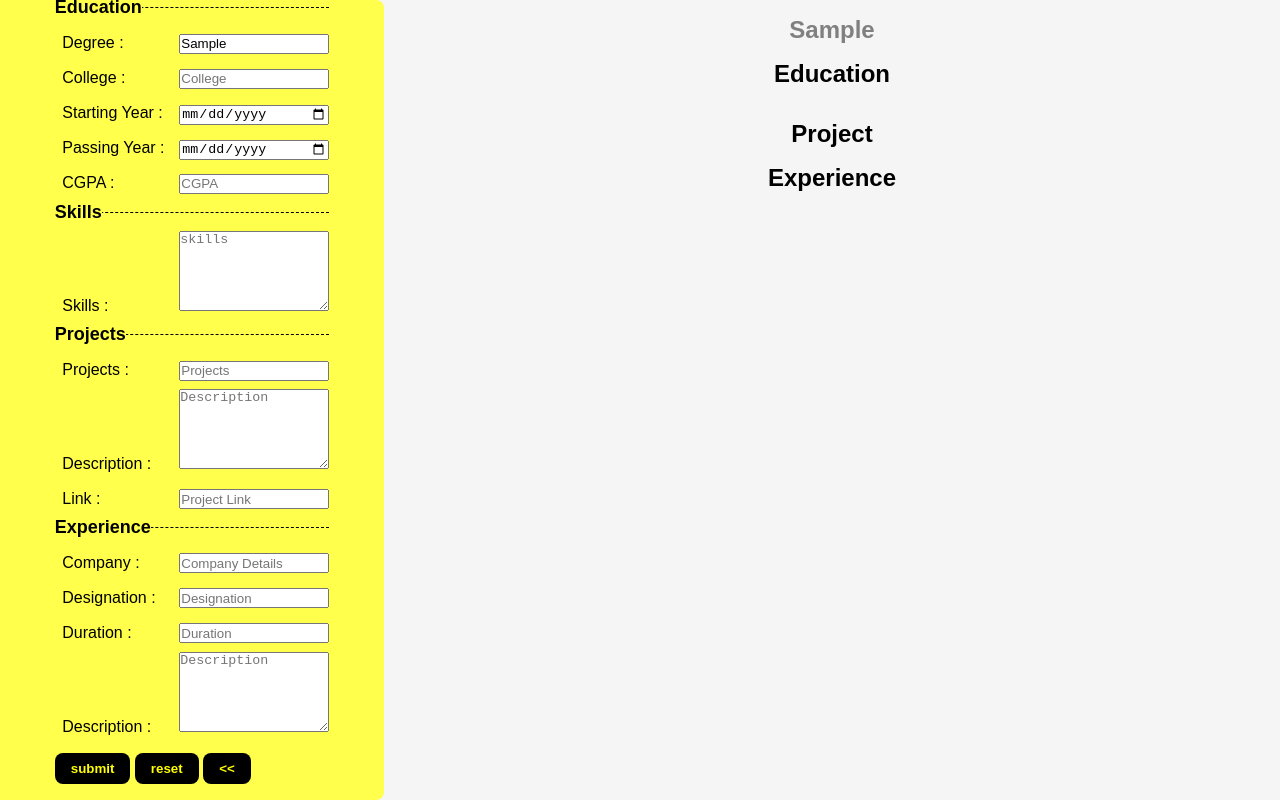
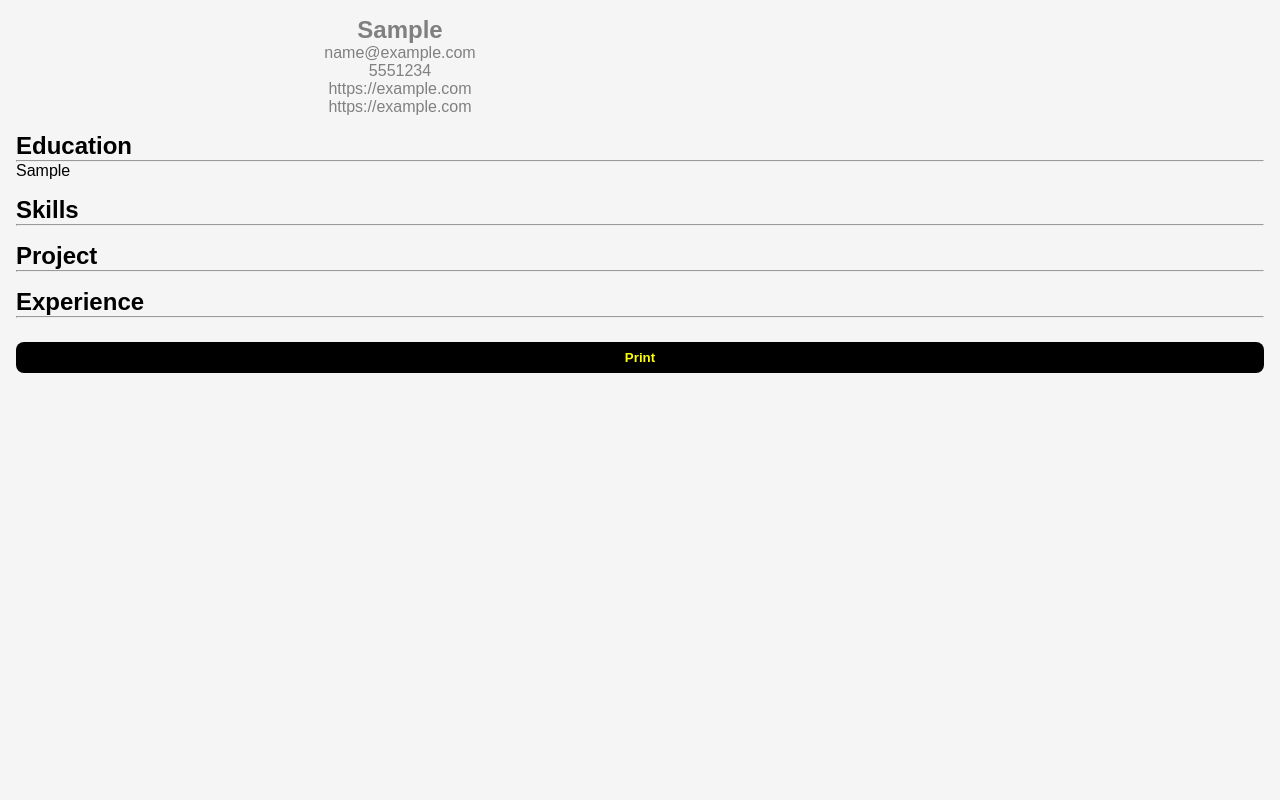
Before and after one commit to deepak2901/auto-generated-cv.github.io, a plain HTML site: page index.html in a window 1280 px wide. Both pictures are taken after typing "Sample", "name@example.com", "5551234", "https://example.com", "https://example.com", "Sample" into the empty fields and a click on the button "<<". Drawn offline with Linux system fonts and the light colour scheme.

Commit message:
checkpoint 4

```diff
--- a/app.js
+++ b/app.js
@@ -5,6 +5,22 @@ form.addEventListener("submit", handleSubmit);
 // eg.
 const name = document.getElementById("name");
 const tel = document.getElementById("tel");
+const github = document.getElementById("github");
+const linkedin = document.getElementById("linkedin");
+const degree = document.getElementById("degree");
+const college = document.getElementById("college");
+const startingYear = document.getElementById("startingYear");
+const passingYear = document.getElementById("passingYear");
+const cgpa = document.getElementById("cgpa");
+const skills = document.getElementById("skills");
+const project = document.getElementById("project");
+const pdescription = document.getElementById("pDescription");
+const link = document.getElementById("link");
+const company = document.getElementById("company");
+const designation = document.getElementById("designation");
+const duration = document.getElementById("duration");
+const eDescription = document.getElementById("eDescription");
+
 
 function handleSubmit(e) {
   e.preventDefault();
@@ -25,65 +41,85 @@ function handleSubmit(e) {
     var github = document.getElementById("github").value;
     document.getElementById("git_hub").innerHTML = github
 
-    var email = document.getElementById("email").value;
-    document.getElementById("email_id").innerHTML = email
+    var linkedin = document.getElementById("linkedin").value;
+    document.getElementById("linked_in").innerHTML = linkedin
 
-    var email = document.getElementById("email").value;
-    document.getElementById("email_id").innerHTML = email
+    var degree = document.getElementById("degree").value;
+    document.getElementById("degree_").innerHTML = degree
 
-    var email = document.getElementById("email").value;
-    document.getElementById("email_id").innerHTML = email
+    var college = document.getElementById("college").value;
+    document.getElementById("college_").innerHTML = college
 
-    var email = document.getElementById("email").value;
-    document.getElementById("email_id").innerHTML = email
+    var startingYear = document.getElementById("startingYear").value;
+    document.getElementById("starting_year").innerHTML = startingYear
 
-    var email = document.getElementById("email").value;
-    document.getElementById("email_id").innerHTML = email
+    var passingYear = document.getElementById("passingYear").value;
+    document.getElementById("passing_year").innerHTML = passingYear
 
-    var email = document.getElementById("email").value;
-    document.getElementById("email_id").innerHTML = email
+    var cgpa = document.getElementById("cgpa").value;
+    document.getElementById("cgpa_").innerHTML = cgpa
 
-    var email = document.getElementById("email").value;
-    document.getElementById("email_id").innerHTML = email
+    var skills = document.getElementById("skills").value;
+    document.getElementById("skills_").innerHTML = skills
 
-    var email = document.getElementById("email").value;
-    document.getElementById("email_id").innerHTML = email
+    var project = document.getElementById("project").value;
+    document.getElementById("project_").innerHTML = project
 
-    var email = document.getElementById("email").value;
-    document.getElementById("email_id").innerHTML = email
+    var pDescription = document.getElementById("pDescription").value;
+    document.getElementById("pdescription_").innerHTML = pDescription
 
-    var email = document.getElementById("email").value;
-    document.getElementById("email_id").innerHTML = email
+    var plink = document.getElementById("plink").value;
+    document.getElementById("link_").innerHTML = plink
 
-    var email = document.getElementById("email").value;
-    document.getElementById("email_id").innerHTML = email
+    var ecompany = document.getElementById("ecompany").value;
+    document.getElementById("company_").innerHTML = ecompany
+
+    var edesignaton = document.getElementById("edesignaton").value;
+    document.getElementById("designaton_").innerHTML = edesignaton
+
+    var eduration = document.getElementById("eduration").value;
+    document.getElementById("duration_").innerHTML = eduration
+
+    var edescription = document.getElementById("edescription").value;
+    document.getElementById("eDescription_").innerHTML = edescription
 
 
     document.getElementById("name").value = '';
     document.getElementById("email").value = '';
     document.getElementById("tel").value = '';
     document.getElementById("github").value = '';
-    document.getElementById("tel").value = '';
-    document.getElementById("tel").value = '';
-    document.getElementById("tel").value = '';
-    document.getElementById("tel").value = '';
-    document.getElementById("tel").value = '';
-    document.getElementById("tel").value = '';
-    document.getElementById("tel").value = '';
-    document.getElementById("tel").value = '';
+    document.getElementById("linkedin").value = '';
+    document.getElementById("degree").value = '';
+    document.getElementById("college").value = '';
+    document.getElementById("startingYear").value = '';
+    document.getElementById("passingYear").value = '';
+    document.getElementById("cgpa").value = '';
+    document.getElementById("skills").value = '';
+    document.getElementById("project").value = '';
+    document.getElementById("pDescription").value = '';
+    document.getElementById("plink").value = '';
+    document.getElementById("company").value = '';
+    document.getElementById("designaton").value = '';
+    document.getElementById("duration").value = '';
+    document.getElementById("eDescription").value = '';
 
-  // //   similarly for all the other fields
 }
 
 function handleLeft() {
   const left = document.querySelector(".left");
+  left.style.display = "none";
   const right = document.querySelector(".right");
+  right.style.width = "100%";
   const print = document.querySelector(".print");
+  print.style.display = "block";
   // write more codes here
 }
 function handlePrint() {
   const right = document.querySelector(".right");
+  right.style.width = "100%";
   const left = document.querySelector(".left");
+  left.style.display = "block";
   const print = document.querySelector(".print");
+  print.style.display = "none"
   // write more codes here
 }
--- a/index.html
+++ b/index.html
@@ -55,29 +55,29 @@
                 <fieldset>
                     <legend>Projects</legend>
                     <!-- Project , Description , Link -->
-                    <label for="projects">Projects :</label>
-                    <input id="projects" type="text" placeholder="Projects" projects="projects" value="">
+                    <label for="project">Projects :</label>
+                    <input id="project" type="text" placeholder="Projects" project="project" value="">
                     <br>
                     <label for="pDescription">Description :</label>
                     <textarea id="pDescription" type="text" placeholder="Description" pDescription="pDescription" value=""></textarea>
                     <br>
-                    <label for="link">Link :</label>
-                    <input id="link" type="url" placeholder="Project Link" link="link" value="">
+                    <label for="plink">Link :</label>
+                    <input id="plink" type="url" placeholder="Project Link" plink="plink" value="">
                 </fieldset>
                 <fieldset>
                     <legend>Experience</legend>
                     <!-- Company , Designation , Duration , Description -->
-                    <label for="company">Company :</label>
-                    <input id="company" type="text" placeholder="Company Details" company="company" value="">
+                    <label for="ecompany">Company :</label>
+                    <input id="ecompany" type="text" placeholder="Company Details" ecompany="ecompany" value="">
                     <br>
-                    <label for="designaton">Designation :</label>
-                    <input id="designation" type="text" placeholder="Designation" designation="designation" value="">
+                    <label for="edesignaton">Designation :</label>
+                    <input id="edesignation" type="text" placeholder="Designation" edesignation="edesignation" value="">
                     <br>
-                    <label for="duration">Duration :</label>
-                    <input id="duration" type="num" placeholder="Duration" duration="duration" value="">
+                    <label for="eduration">Duration :</label>
+                    <input id="eduration" type="num" placeholder="Duration" eduration="eduration" value="">
                     <br>
-                    <label for="eDescription">Description :</label>
-                    <textarea id="eDescription" type="text" placeholder="Description" eDescription="eDescription" value=""></textarea>
+                    <label for="edescription">Description :</label>
+                    <textarea id="edescription" type="text" placeholder="Description" edescription="edescription" value=""></textarea>
                 </fieldset>
                 <button type="submit" class="btn">submit</button>
                 <button type="reset" class="btn">reset</button>
@@ -89,20 +89,38 @@
                 <!-- Name -->
                 <!--Email , Phone , Github , Linkedin  -->
                 <h2 id="name_resume"></h2>
-                <p id="emailId"></p>
+                <p id="email_id"></p> <p id="phone_num"></p> <p id="git_hub"></p> <p id="linked_in"></p>
             </div>
             <div class="block2">
                 <h2>Education</h2>
+                <hr>
+                <p id="degree_"></p>
+                <p id="college_"></p>
+                <p id="starting_year"></p>
+                <p id="passing_year"></p>
+                <p id="cgpa_"></p>
             </div>
             <div class="block3">
+                <h2>Skills</h2>
+                <hr>
+                <p id="skills_"></p>
             </div>
             <div class="block4">
                 <h2>Project</h2>
+                <hr>
+                <p id="project_"></p>
+                <p id="pdescription_"></p>
+                <p id="link_"></p>
             </div>
             <div class="block5">
                 <h2>Experience</h2>
+                <hr>
+                <p id="company_"></p>
+                <p id="designation_"></p>
+                <p id="duration_"></p>
+                <p id="eDescription_"></p>
             </div>
-            <button class="btn print" onclick="handlePrint()">Print</button>
+            <button class="btn Print" onclick="handlePrint()">Print</button>
         </div>
     </main>
 
--- a/style.css
+++ b/style.css
@@ -68,7 +68,7 @@ main>.right{
     height: 100%;
     display: flex;
     justify-content: flex-start;
-    align-items: center;
+    align-items: left;
     flex-direction: column;
     gap: 1rem;
 }
```
